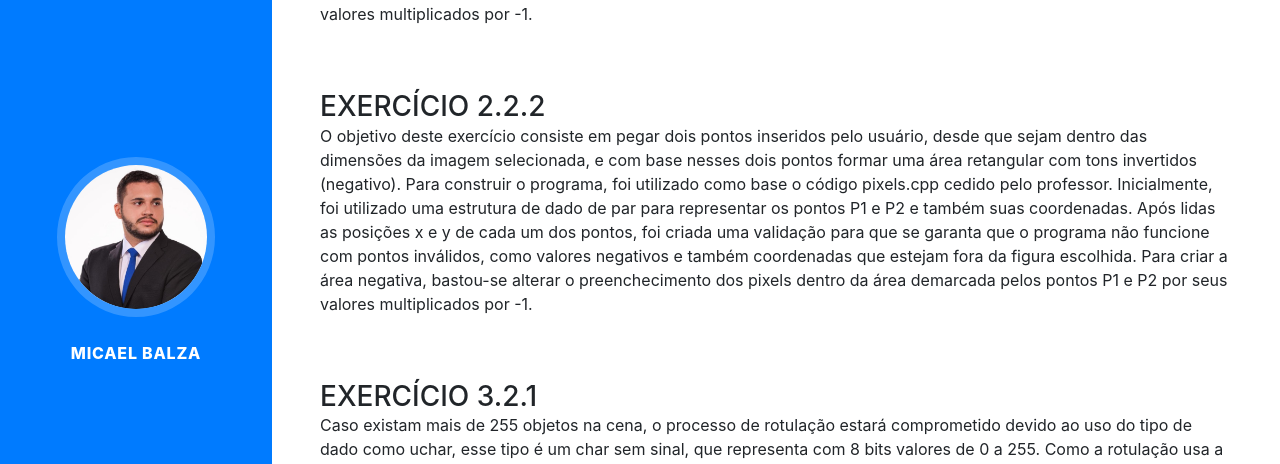
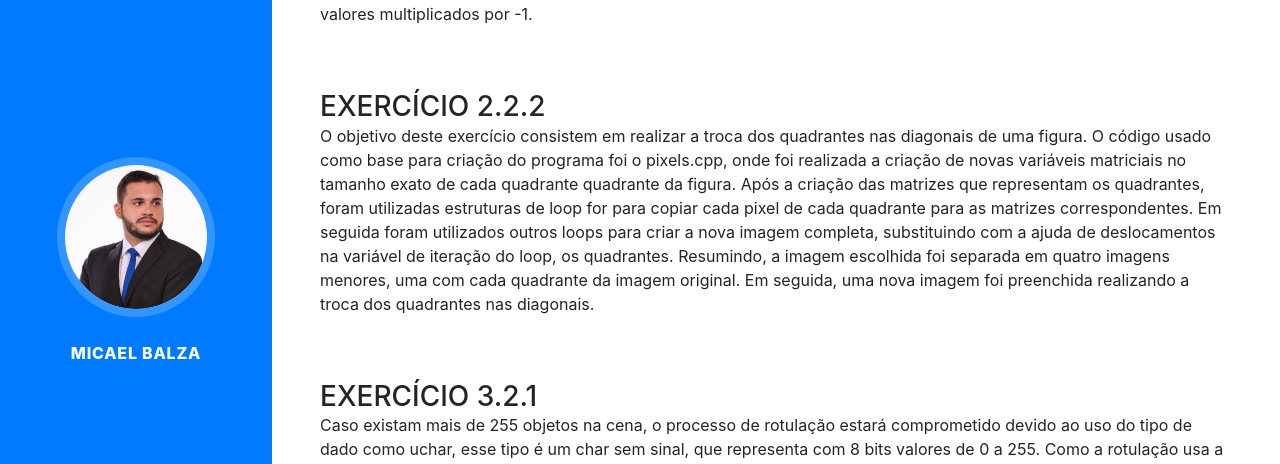
Before and after one commit to igorcbrito/igorcbrito.github.io, a website with bundled scripts: page dca0445.html in a window 1280 px wide. Shown: the part 335-799 px from the top of the page. Built offline with nearby package versions, Linux system fonts and the light colour scheme; a web font is replaced by a local one.

Commit message:
correção de texto da 2.2.2

```diff
--- a/dca0445.html
+++ b/dca0445.html
@@ -83,11 +83,11 @@
         <div class="resume-item d-flex flex-column flex-md-row justify-content-between mb-5">
           <div class="resume-content">
             <h3 class="mb-0">Exercício 2.2.2 </h3>
-            <p>O objetivo deste exercício consiste em pegar dois pontos inseridos pelo usuário, desde que sejam dentro das dimensões da imagem selecionada, e com base nesses dois pontos formar uma área retangular com tons invertidos (negativo). Para construir o programa, foi utilizado como base o código pixels.cpp cedido pelo professor.
-
-              Inicialmente, foi utilizado uma estrutura de dado de par para representar os pontos P1 e P2 e também suas coordenadas. Após lidas as posições x e y de cada um dos pontos, foi criada uma validação para que se garanta que o programa não funcione com pontos inválidos, como valores negativos e também coordenadas que estejam fora da figura escolhida.
-
-              Para criar a área negativa, bastou-se alterar o preenchecimento dos pixels dentro da área demarcada pelos pontos P1 e P2 por seus valores multiplicados por -1.</p>
+            <p>O objetivo deste exercício consistem em realizar a troca dos quadrantes nas diagonais de uma figura. O código usado como base para criação do programa foi o pixels.cpp, onde foi realizada a criação de
+              novas variáveis matriciais no tamanho exato de cada quadrante quadrante da figura. Após a criação das matrizes que representam os quadrantes, foram utilizadas estruturas
+              de loop for para copiar cada pixel de cada quadrante para as matrizes correspondentes. Em seguida foram utilizados outros loops para criar a nova imagem completa,
+              substituindo com a ajuda de deslocamentos na variável de iteração do loop, os quadrantes. Resumindo, a imagem escolhida
+              foi separada em quatro imagens menores, uma com cada quadrante da imagem original. Em seguida, uma nova imagem foi preenchida realizando a troca dos quadrantes nas diagonais.</p>
           </div>
         </div>
 
```
